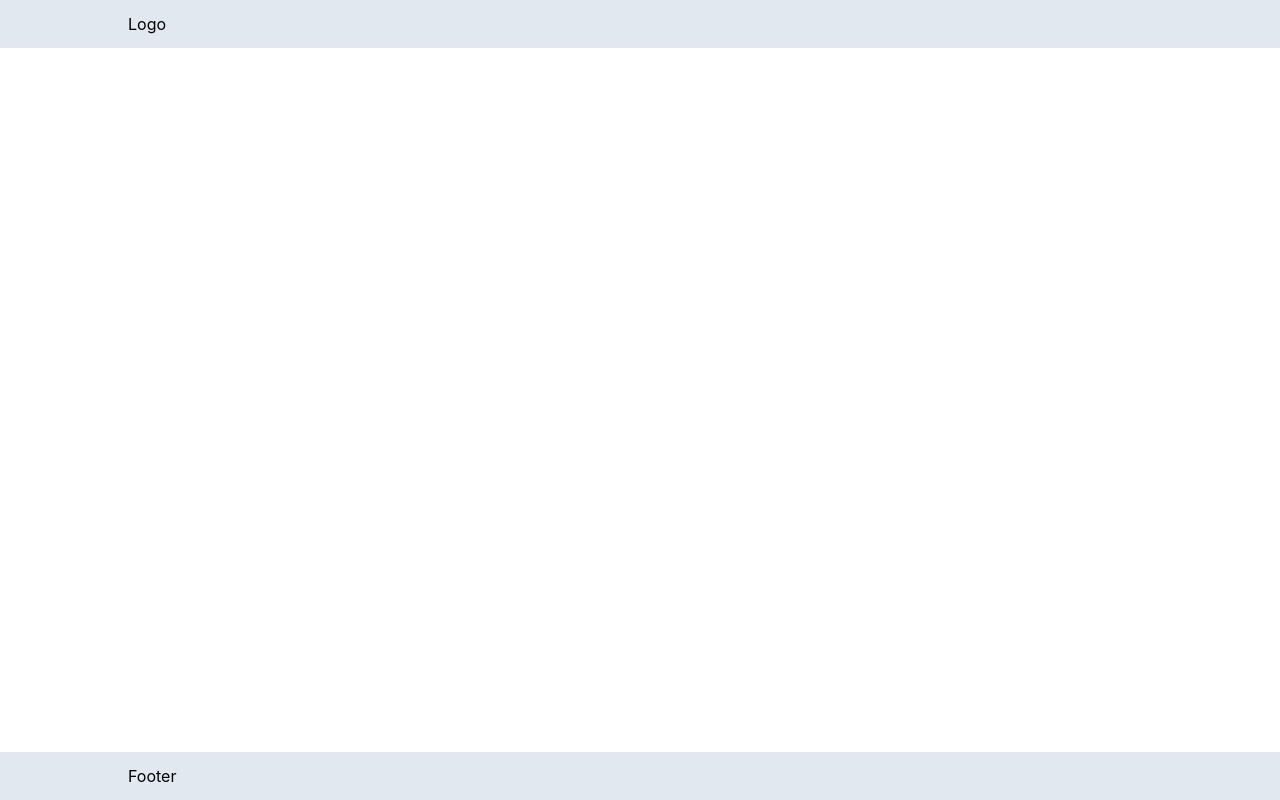
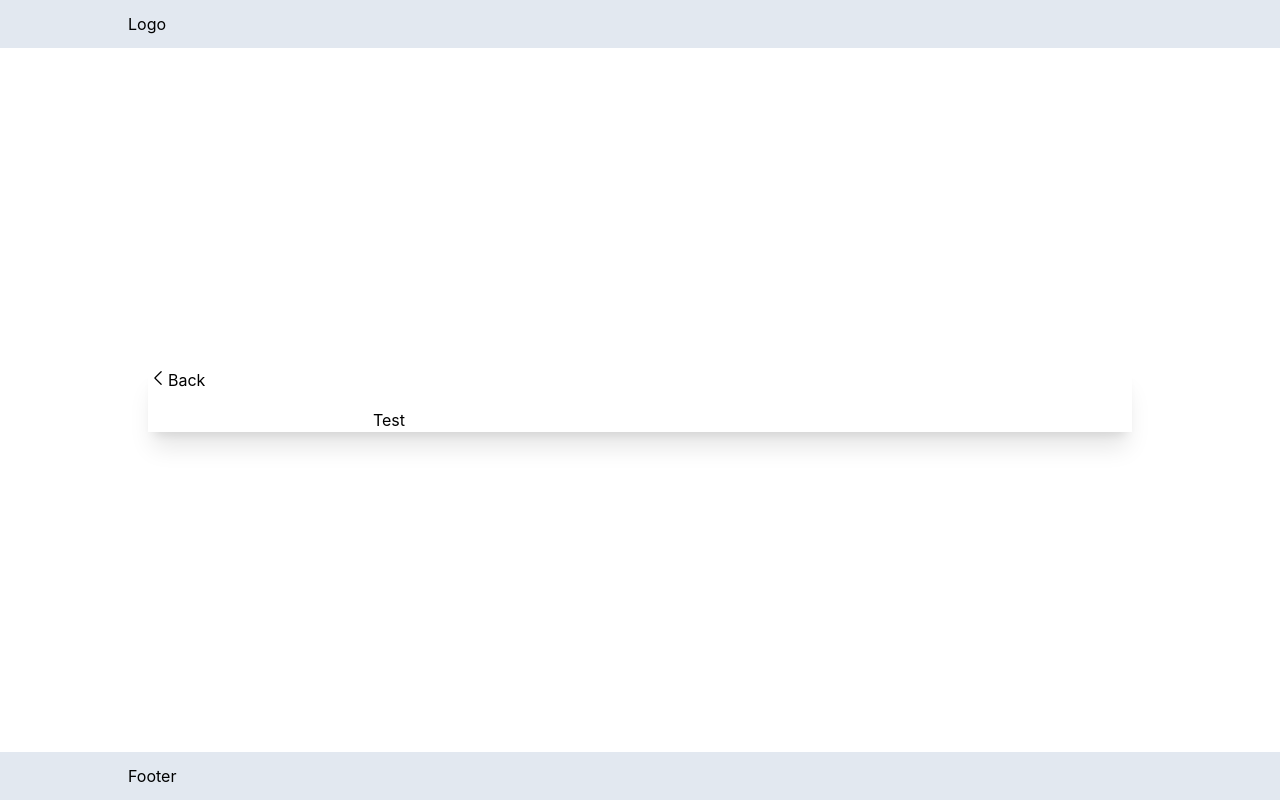
Before and after one commit to imicadio/hearing-test, a React (Create React App) app: page /sounds/1 in a window 1280 px wide. Before the commit this address had no page. Built offline with nearby package versions, Linux system fonts and the light colour scheme; a web font is replaced by a local one.

Commit message:
feat: go to page sound

```diff
--- a/src/pages/headphones/headphones.tsx
+++ b/src/pages/headphones/headphones.tsx
@@ -1,6 +1,7 @@
 import React, { FC, useEffect } from "react";
 import { useDispatch } from "react-redux";
 import { useSelector } from "react-redux";
+import { useNavigate } from "react-router-dom";
 import image from "../../assets/headphone.jpg";
 import SelectListing from "../../components/select-listing/select-listing";
 import {
@@ -9,9 +10,10 @@ import {
   SET_HEADPHONES,
 } from "../../redux/slice/headphonesSlice/headphonesSlice";
 import { IHeadphones } from "../../redux/slice/headphonesSlice/model";
-// import { ROUTER } from "../../shared/router";
+import { ROUTER } from "../../shared/router";
 
 const Headphones: FC<{}> = () => {
+  const navigate = useNavigate();
   const dispatch = useDispatch();
   const allHeadphones: IHeadphones[] = useSelector(selectedAllHeadphones);
   const isSelected = useSelector(selectedHeadphones);
@@ -19,6 +21,7 @@ const Headphones: FC<{}> = () => {
   const handleOptionChange = (changeEvent: any) => {
     const setKey = changeEvent.target.value;
     dispatch(SET_HEADPHONES(setKey));
+    setTimeout(() => navigate(ROUTER.CALIBRATED), 100)
   };
 
   return (
--- /dev/null
+++ b/src/pages/sounds/sounds.tsx
@@ -0,0 +1,12 @@
+import React, { FC, useEffect } from "react";
+
+const Sounds: FC<{}> = () => {
+
+  return (
+    <div className="grid md:grid-cols-2 gap-5 place-items-center w-full">
+      <h2>Test</h2>
+    </div>
+  );
+};
+
+export default Sounds;
--- a/src/routing/routing.tsx
+++ b/src/routing/routing.tsx
@@ -7,7 +7,8 @@ const Loader = lazy(() => import("../components/loader/loader"));
 
 const Home = lazy(() => import("../pages/home/home"));
 const Instruction = lazy(() => import("../pages/instruction/instruction"));
-const HEADPHONES = lazy(() => import("../pages/headphones/headphones"));
+const Headphones = lazy(() => import("../pages/headphones/headphones"));
+const Sounds = lazy(() => import("../pages/sounds/sounds"));
 
 const Routing: FC<{}> = () => {
   return (
@@ -16,7 +17,10 @@ const Routing: FC<{}> = () => {
         <Route element={<AnimationLayout />}>
           <Route path={ROUTER.HOME} element={<Home />} />
           <Route path={ROUTER.INSTRUCTION} element={<Instruction />} />
-          <Route path={ROUTER.HEADPHONES} element={<HEADPHONES />} />
+          <Route path={ROUTER.HEADPHONES} element={<Headphones />} />
+          <Route path={ROUTER.CALIBRATED} element={<Sounds />}>
+            <Route path=":sound" element={<Sounds />} />
+          </Route>
         </Route>
       </Routes>
     </Suspense>
--- a/src/shared/router.tsx
+++ b/src/shared/router.tsx
@@ -2,5 +2,6 @@ export const ROUTER: Record<string, string> = {
     HOME: '/',
     HEADPHONES: '/headphones',
     INSTRUCTION: '/instruction',
-    QUESTION: '/question'
+    QUESTION: '/question',
+    CALIBRATED: '/sounds',
 }
```
